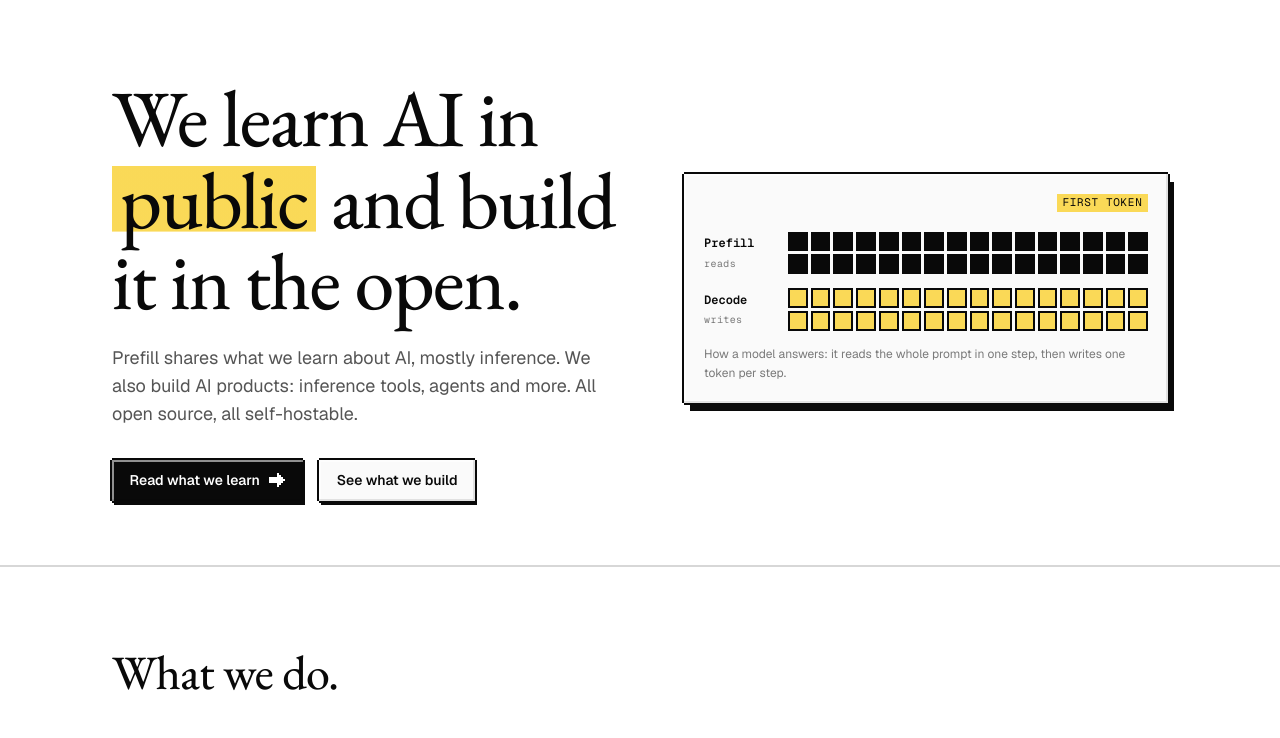
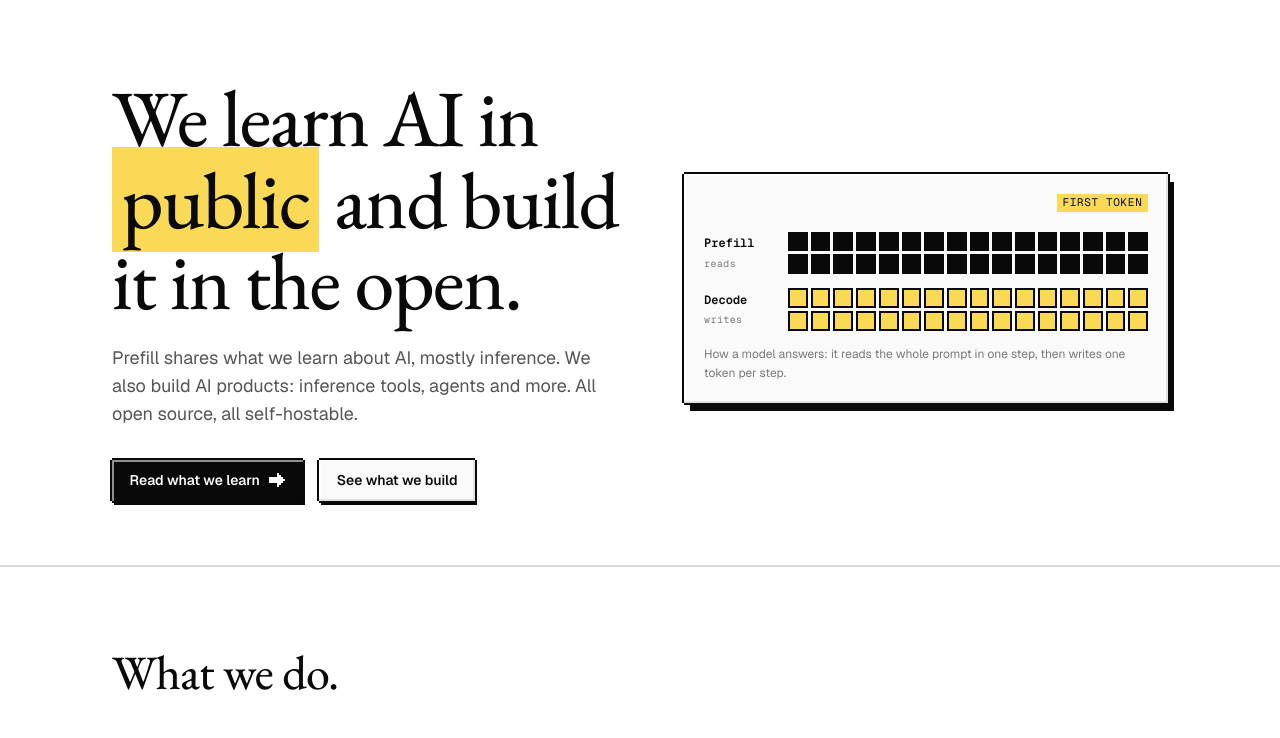
Before and after one commit to sahil0x01/prefill-home, a website: page public/index.html in a window 1280 px wide. Shown: the part 55-793 px from the top of the page. Drawn offline with Linux system fonts and the light colour scheme.

Commit message:
Make highlight cover letter tails

```diff
--- a/public/styles.css
+++ b/public/styles.css
@@ -86,13 +86,13 @@ svg { image-rendering: pixelated; }
     0 var(--px) 0 0 var(--ink),
     var(--drop, 0px) calc(var(--px) + var(--drop, 0px)) 0 0 var(--shadow);
 }
+/* Solid band over the whole glyph box, so letters with tails (p, g, y) stay inside it. */
 .swash {
-  background-image: linear-gradient(var(--sun), var(--sun));
-  background-repeat: no-repeat;
-  background-size: 100% 0.82em;
-  background-position: 0 0.24em;
-  padding: 0 0.1em;
+  background: var(--sun);
+  padding: 0 0.12em;
   color: var(--sun-fg);
+  box-decoration-break: clone;
+  -webkit-box-decoration-break: clone;
 }
 .cursor {
   display: inline-block;
```
Also changed, not shown: 1 other file.
